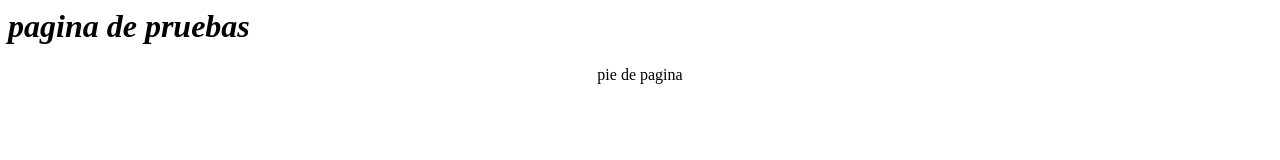
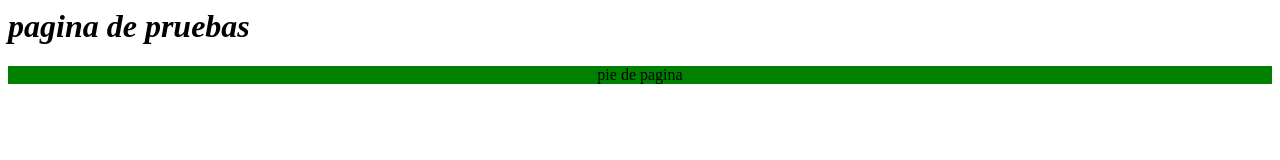
Before and after one commit to andresl199/prueba, a plain HTML site: page index.html in a window 1280 px wide. Drawn offline with Linux system fonts and the light colour scheme.

Commit message:
pie de pagina verde

```diff
--- a/estilos.css
+++ b/estilos.css
@@ -8,5 +8,5 @@ footer{
   bottom: 0:
   position: fixed;
   max-width: 100%;
- /* background-color: green;*/
+  background-color: green;
 }
```
